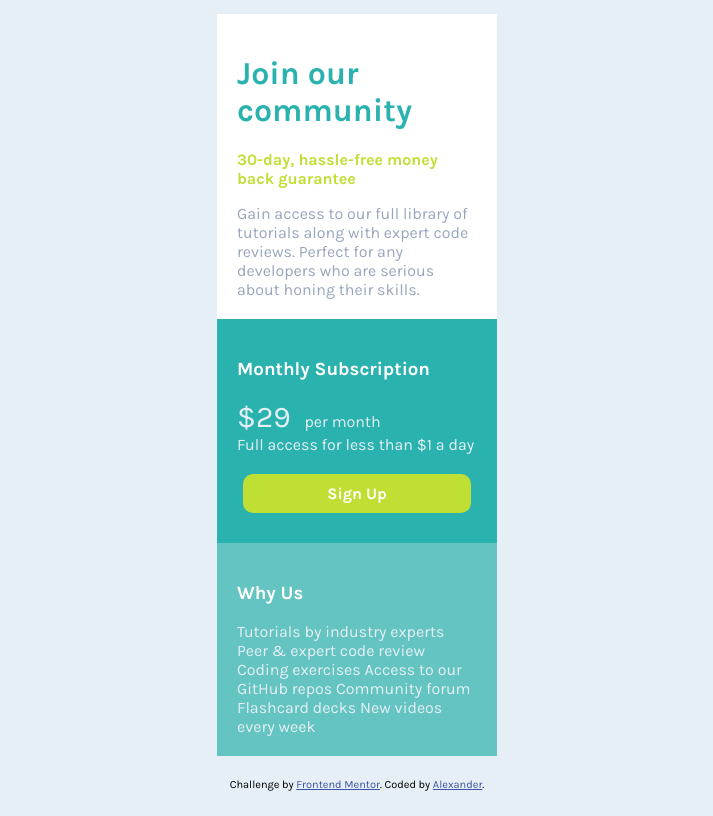
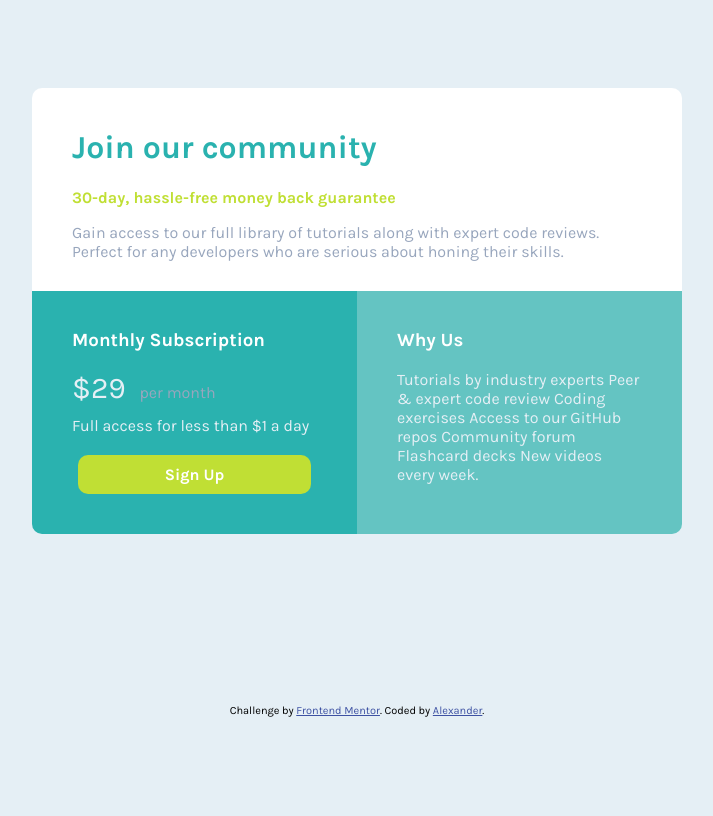
Before and after one commit to Perr0fe0/carta-precio, a plain HTML site: page index.html in a window 1280 px wide. Shown: the whole page, without its empty margins (283-996 px from the left). Drawn offline with Linux system fonts and the light colour scheme.

Commit message:
version pc creada

```diff
--- a/css/style.css
+++ b/css/style.css
@@ -6,6 +6,8 @@
     --primary-cyan:hsl(179, 62%, 43%);
     --primary-pale-cyan:hsl(179, 45%, 58%);
     --primary-bright-yellow:hsl(71, 73%, 54%);
+
+    --focus:hsl(71, 100%, 50%);
 
     --neutral-light-gray:hsl(204, 43%, 93%);
     --neutral-grayish-blue:hsl(218, 22%, 67%);
@@ -27,23 +29,48 @@ body{
     justify-content: center;
     align-items: center;
     height: 100vh;
-
 }
 span{
     font-size: 3rem;
     margin-right: 1rem;
+    color: var(--neutral-light-gray);
 }
 /*componentes*/
 .contenedor{
     display: grid;
     width: 28rem;
+}
 
+@media(min-width:758px){ /*diseño PC*/
+    .contenedor{
+        width: 65rem;
+        grid-template-columns: repeat(2, 1fr);
+    }
+    .contenido-1{
+        grid-column: 1 / 3;
+        border-top-left-radius: 1rem;
+        border-top-right-radius: 1rem;
+    }
+    .contenido-2{
+        border-bottom-left-radius: 1rem;
+    }
+    .contenido-3{
+
+        border-bottom-right-radius: 1rem;
+    }
 }
 .padding{
     padding: 2rem;
 }
+@media(min-width:758px){
+    .padding{
+        padding: 2rem 4rem 3rem 4rem;/*padding PC*/
+    }
+}
 .contenido-1{
     background-color:white;
+    border-top-left-radius: 1rem;
+    border-top-right-radius: 1rem;
 
 }
 .contenido-2{
@@ -55,7 +82,12 @@ span{
 .contenido-3{
     background-color:var(--primary-pale-cyan);
 
-
+}
+@media(max-width:758px){
+    .contenido-3{
+        border-bottom-left-radius: 1rem;
+        border-bottom-right-radius: 1rem;
+    }
 }
 .contenido__titulo{
     color: var(--primary-cyan);
@@ -71,7 +103,11 @@ span{
     text-align: left;
 }
 .gray{
-    color:var(--neutral-light-gray)
+    color:var(--neutral-light-gray);
+}
+.grayish{
+    color: var(--neutral-grayish-blue);
+    margin-bottom: 1rem;
 }
 .contenido__subtitulo{
     color: white;
@@ -88,5 +124,11 @@ span{
     border: none;
     font-weight: 700;
     border-radius: 1rem;
-
+    transition: 300ms;
 }
+/*eventos*/
+.boton:hover{
+    cursor: pointer;
+    background-color:var(--focus) ;
+    color: black;
+}
--- a/index.html
+++ b/index.html
@@ -28,7 +28,7 @@
 
     <div class="contenido-2 padding">
       <h3 class="contenido__subtitulo">Monthly Subscription</h3>
-      <p class="contenido__parrafo gray"><span>&dollar;29</span>  per month</p>
+      <p class="contenido__parrafo grayish"><span>&dollar;29</span>  per month</p>
       <p class="contenido__parrafo gray">Full access for less than &dollar;1 a day</p>
       <input class="boton" type="button" value="Sign Up">
     </div>
@@ -41,7 +41,7 @@
         Access to our GitHub repos
         Community forum
         Flashcard decks
-        New videos every week</p>
+        New videos every week.</p>
     </div>
   </main>
 
```
